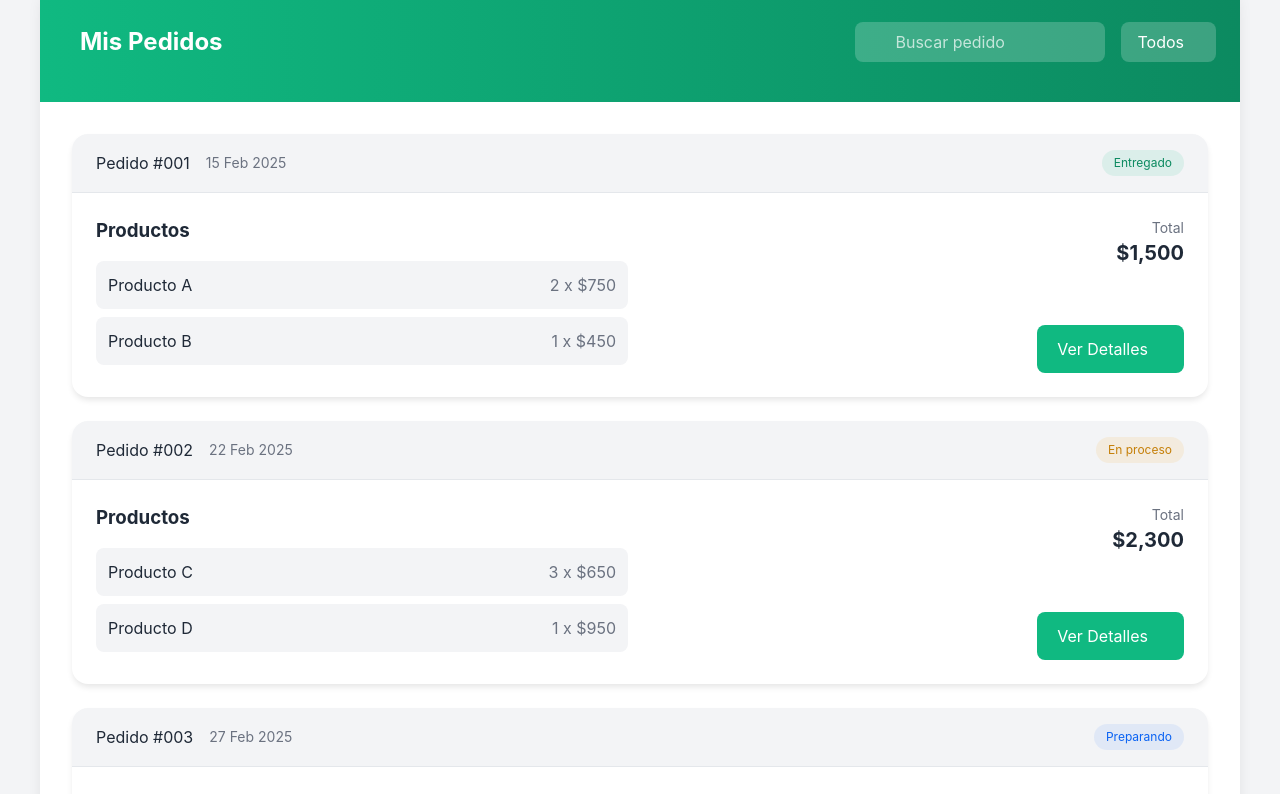
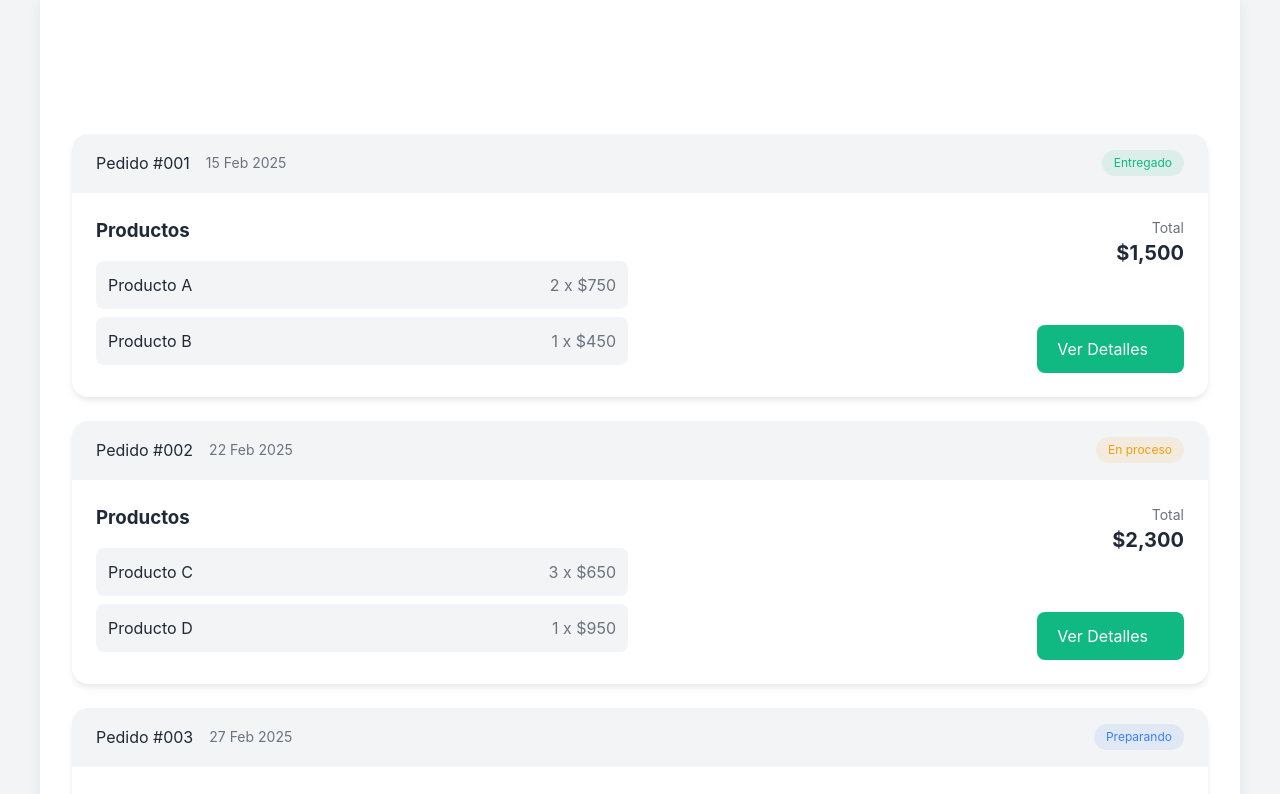
Before and after one commit to GabriLPDA22/Restaurante-Front, a Vue app: page /orders in a window 1280 px wide. Shown: the part 261-1055 px from the top of the page. Built offline with nearby package versions, Linux system fonts and the light colour scheme; what vue3-google-login would draw is missing.

Commit message:
fuera el darken y ajustado login

```diff
--- a/src/components/ChefRecommendation.vue
+++ b/src/components/ChefRecommendation.vue
@@ -201,7 +201,7 @@
       color: $color-background-dark;
 
       &:hover {
-        background-color: darken($color-primary, 10%);
+        background-color: $color-primary;
       }
     }
 
--- a/src/views/LoginView.vue
+++ b/src/views/LoginView.vue
@@ -72,7 +72,8 @@
     display: flex;
     justify-content: center;
     align-items: center;
-    height: 100vh;
+    padding-top: 75px;
+    padding-bottom: 75px;
     background: #0d1b1e;
 
     &__container {
--- a/src/views/OrdersView.vue
+++ b/src/views/OrdersView.vue
@@ -159,7 +159,7 @@
         overflow: hidden;
 
         .pedidos-header {
-            background: linear-gradient(to right, $color-primary, darken($color-primary, 10%));
+            background: linear-gradient(to right, $color-primary);
             color: white;
 
             .header-content {
@@ -275,7 +275,7 @@
                     align-items: center;
                     padding: 1rem 1.5rem;
                     background-color: $color-background;
-                    border-bottom: 1px solid darken($color-background, 5%);
+                    border-bottom: 1px solid $color-background;
 
                     .pedido-info {
                         display: flex;
@@ -301,17 +301,17 @@
 
                         &.estado-entregado {
                             background-color: rgba(16, 185, 129, 0.1);
-                            color: darken(#10B981, 10%);
+                            color: #10B981;
                         }
 
                         &.estado-proceso {
                             background-color: rgba(245, 158, 11, 0.1);
-                            color: darken(#F59E0B, 10%);
+                            color: #F59E0B;
                         }
 
                         &.estado-preparando {
                             background-color: rgba(59, 130, 246, 0.1);
-                            color: darken(#3B82F6, 10%);
+                            color: #3B82F6;
                         }
                     }
                 }
@@ -380,7 +380,7 @@
                             transition: background-color 0.3s;
 
                             &:hover {
-                                background-color: darken($color-primary, 10%);
+                                background-color: $color-primary;
                             }
 
                             .icon-arrow-right {
--- a/src/views/ProfileView.vue
+++ b/src/views/ProfileView.vue
@@ -106,7 +106,7 @@
         overflow: hidden;
 
         .perfil-header {
-            background: linear-gradient(to right, $color-primary, darken($color-primary, 10%));
+            background: linear-gradient(to right, $color-primary);
             color: white;
             padding: 1.5rem;
             display: flex;
@@ -195,7 +195,7 @@
                                 transition: color 0.3s;
 
                                 &:hover {
-                                    color: darken($color-primary, 10%);
+                                    color: $color-primary;
                                 }
                             }
                         }
@@ -232,7 +232,7 @@
                     color: $color-text-dark;
 
                     &:hover {
-                        background-color: darken($color-background, 5%);
+                        background-color: $color-background;
                     }
                 }
 
@@ -241,7 +241,7 @@
                     color: white;
 
                     &:hover {
-                        background-color: darken($color-primary, 10%);
+                        background-color: $color-primary;
                     }
                 }
             }
```
